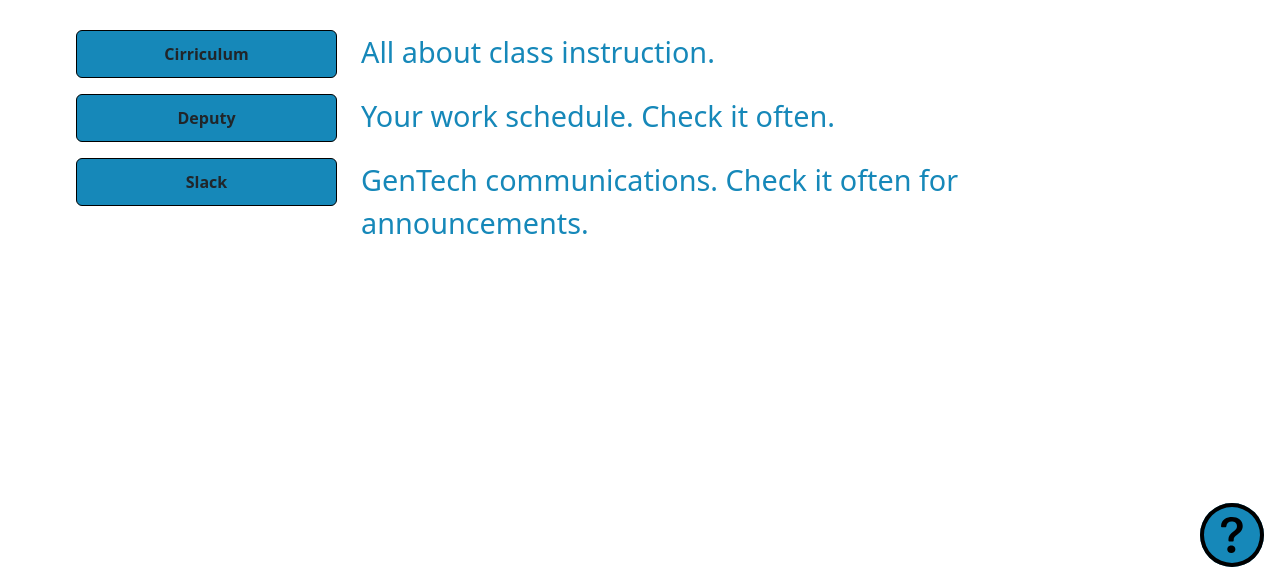
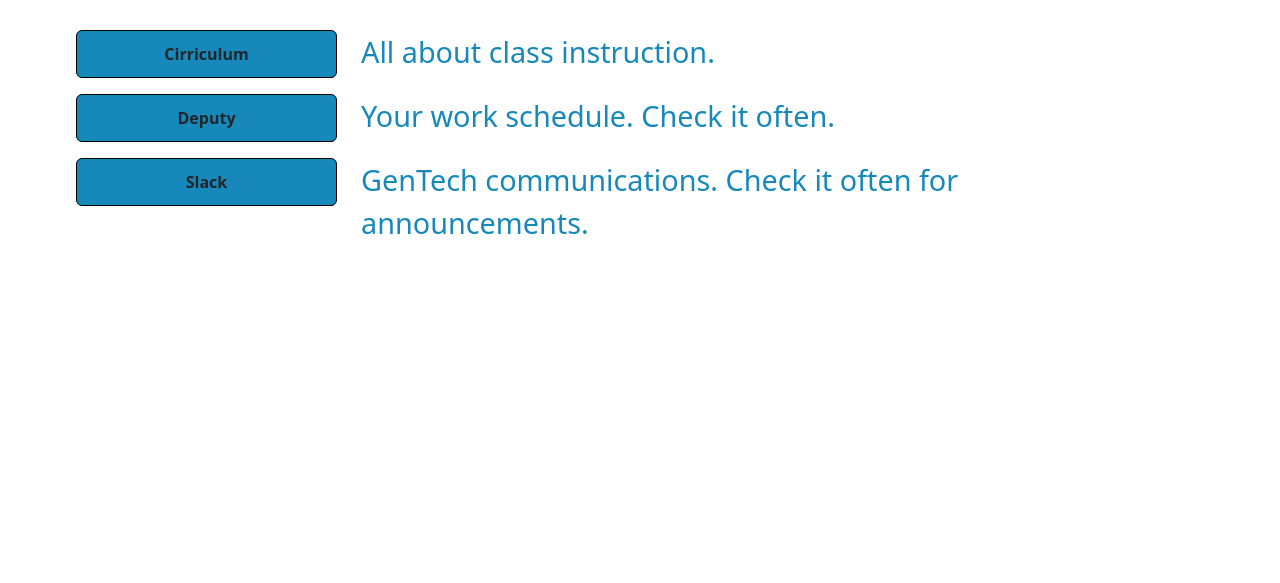
Before and after one commit to EthanKempt/gentest, a website: page index.html in a window 1280 px wide. Shown: the part 217-800 px from the top of the page. Drawn offline with nearby package versions, Linux system fonts and the light colour scheme.

Commit message:
removed ?

```diff
--- a/index.html
+++ b/index.html
@@ -92,34 +92,6 @@
         </div>
       </div>
     </div>
-    <svg
-      xmlns="http://www.w3.org/2000/svg"
-      fill="currentColor"
-      class="bi bi-circle-fill helpCircle"
-      viewBox="0 0 16 16"
-    >
-      <circle cx="8" cy="8" r="8" />
-    </svg>
-    <svg
-      xmlns="http://www.w3.org/2000/svg"
-      fill="currentColor"
-      class="bi bi-circle helpCircle"
-      viewBox="0 0 16 16"
-    >
-      <path
-        d="M8 15A7 7 0 1 1 8 1a7 7 0 0 1 0 14m0 1A8 8 0 1 0 8 0a8 8 0 0 0 0 16"
-      />
-    </svg>
-    <svg
-      xmlns="http://www.w3.org/2000/svg"
-      fill="currentColor"
-      class="bi bi-question helpCircle"
-      viewBox="0 0 16 16"
-    >
-      <path
-        d="M5.255 5.786a.237.237 0 0 0 .241.247h.825c.138 0 .248-.113.266-.25.09-.656.54-1.134 1.342-1.134.686 0 1.314.343 1.314 1.168 0 .635-.374.927-.965 1.371-.673.489-1.206 1.06-1.168 1.987l.003.217a.25.25 0 0 0 .25.246h.811a.25.25 0 0 0 .25-.25v-.105c0-.718.273-.927 1.01-1.486.609-.463 1.244-.977 1.244-2.056 0-1.511-1.276-2.241-2.673-2.241-1.267 0-2.655.59-2.75 2.286m1.557 5.763c0 .533.425.927 1.01.927.609 0 1.028-.394 1.028-.927 0-.552-.42-.94-1.029-.94-.584 0-1.009.388-1.009.94"
-      />
-    </svg>
   </body>
 </html>
 
```
